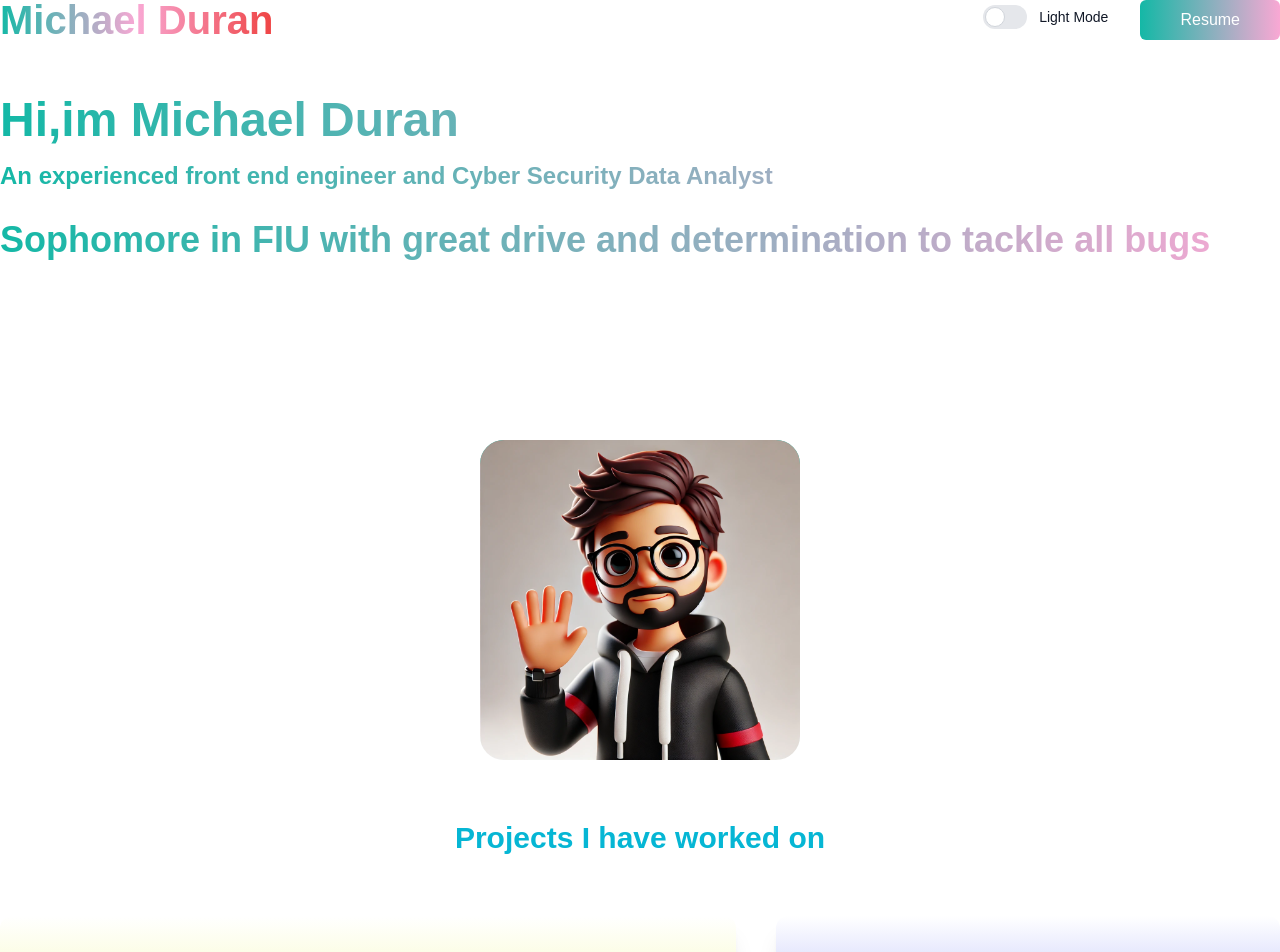
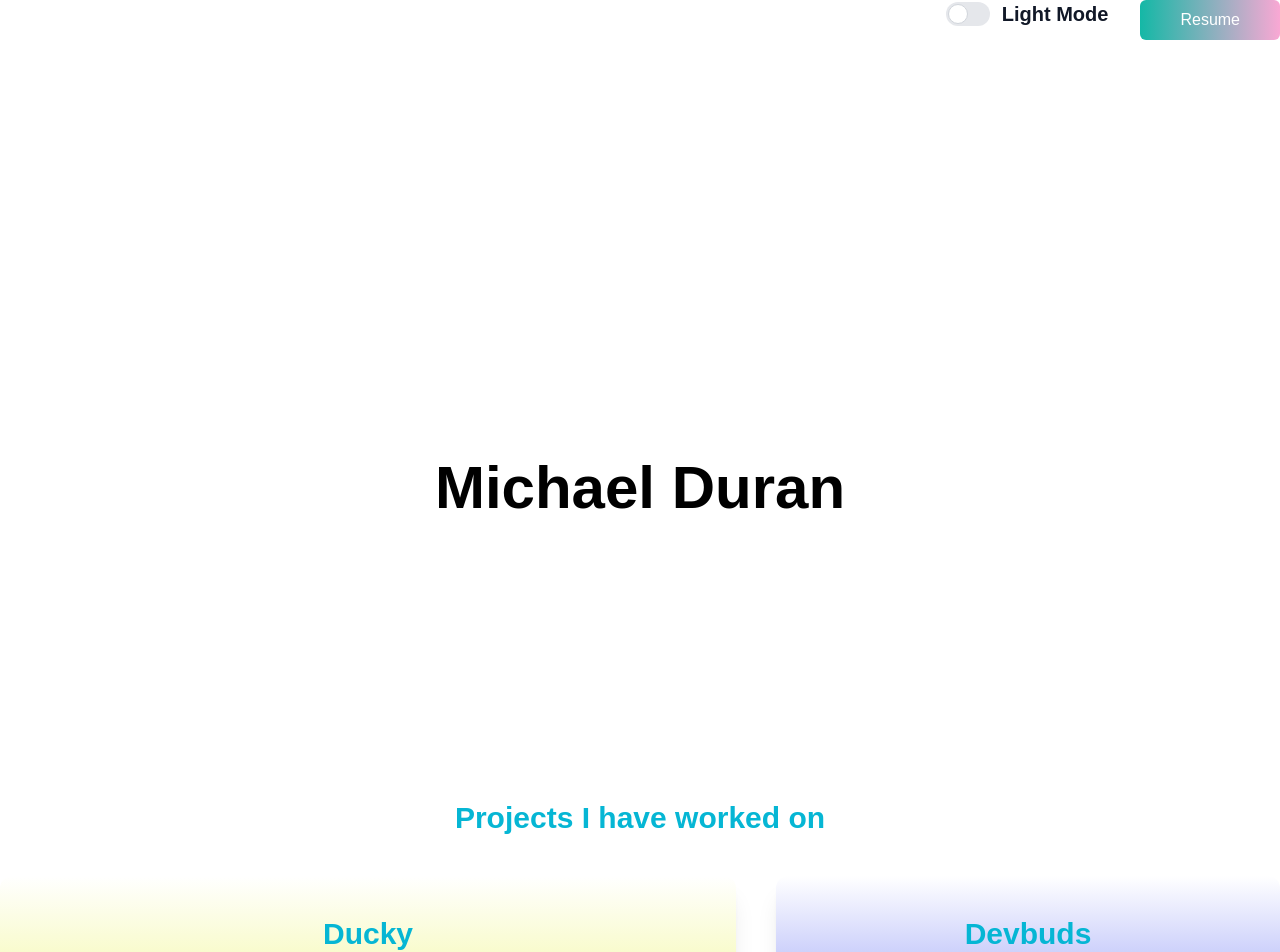
Before and after one commit to duranmichael681/Portfolio, a Next.js app: page / in a window 1280 px wide. Shown: the top 952 px of the page. Built offline with nearby package versions, Linux system fonts and the light colour scheme; a web font is replaced by a local one.

Commit message:
Changed up the front page

```diff
--- a/app/page.js
+++ b/app/page.js
@@ -1,63 +1,59 @@
-'use client'
-import Image from 'next/image'
-import Head from 'next/head'
-import { BsFillMoonStarsFill } from 'react-icons/bs'
-import { AiFillTwitterCircle, AiFillLinkedin, AiFillGithub } from 'react-icons/ai'
-import myImage from '../Renderofme.webp'
-import userName from '../public/UserName.jpg'
-import { useState, useRef, useEffect } from 'react'
-import './globals.css'
+"use client";
+import Image from "next/image";
+import Head from "next/head";
+import { BsFillMoonStarsFill } from "react-icons/bs";
+import {
+  AiFillTwitterCircle,
+  AiFillLinkedin,
+  AiFillGithub,
+} from "react-icons/ai";
+import myImage from "../Renderofme.webp";
+import userName from "../public/UserName.jpg";
+import { useState, useRef, useEffect } from "react";
+import "./globals.css";
 
-import { motion, useAnimation, useScroll, useInView } from 'framer-motion'
-import { yellow } from '@mui/material/colors'
+import { motion, useAnimation, useScroll, useInView } from "framer-motion";
+import { yellow } from "@mui/material/colors";
 export default function Home() {
-  const [darkMode, setDarkMode] = useState(false)
-  const { scrollYProgress: completionProgrss } = useScroll()
-  const containerRef = useRef(null)
-  const isInView = useInView(containerRef, { once: true })
-  const mainControls = useAnimation()
-  useEffect(() => {
-    if (isInView) {
-      mainControls.start('visible')
-    }
-  }, [isInView])
+  const [darkMode, setDarkMode] = useState(false);
 
   return (
-    <div className={darkMode ? 'dark' : ''}>
+    <div className={darkMode ? "dark" : ""}>
       <Head>
         <title>Michael Duran Portfolio</title>
       </Head>
-      <main className='min-h-screen bg-white dark:bg-black'>
-        <section className='h-screen'>
-          <nav className=' mb-12 flex justify-between '>
-            <motion.h1
-              className='text-6xl font-bold bg-gradient-to-r  from-teal-500 via-pink-300 to-red-500 bg-clip-text text-transparent  select-none '
-              initial={{ fontSize: '1rem' }} // 16px
-              animate={{ fontSize: '2.5rem' }} // 40px
-              transition={{ duration: 1 }}
-            >
-              Michael Duran
-            </motion.h1>
-
-            <ul className='flex items-center'>
+      <main className="min-h-screen bg-white dark:bg-black">
+        <section className="h-screen">
+          <nav className=" mb-12 ">
+            <ul className="flex justify-end">
               <li>
-                <label className='inline-flex items-center cursor-pointer'>
-                  <input onClick={() => setDarkMode(!darkMode)} type='checkbox' value='' className='sr-only peer' />
+                <label className="inline-flex items-center cursor-pointer">
+                  <input
+                    onClick={() => setDarkMode(!darkMode)}
+                    type="checkbox"
+                    value=""
+                    className="sr-only peer"
+                  />
                   <div className="relative w-11 h-6 bg-gray-200 peer-focus:outline-none peer-focus:ring-4 peer-focus:ring-blue-300 dark:peer-focus:ring-blue-800 rounded-full peer dark:bg-gray-700 peer-checked:after:translate-x-full rtl:peer-checked:after:-translate-x-full peer-checked:after:border-white after:content-[''] after:absolute after:top-[2px] after:start-[2px] after:bg-white after:border-gray-300 after:border after:rounded-full after:h-5 after:w-5 after:transition-all dark:border-gray-600 peer-checked:bg-slate="></div>
-                  <span className='ms-3 text-sm font-medium text-gray-900 dark:text-gray-300'>{!darkMode ? 'Light Mode' : 'Dark Mode'}</span>
+                  <span className="ms-3 text-xl font-semibold text-gray-900 dark:text-gray-300">
+                    {!darkMode ? "Light Mode" : "Dark Mode"}
+                  </span>
                 </label>
               </li>
 
               <li>
                 <a
-                  href='https://docs.google.com/document/d/1_VCLDuw6R4aDT4wqWDZjEzNJ-NWqKmzW/edit?usp=sharing&ouid=114518633992613409676&rtpof=true&sd=true'
-                  target='_blank'
+                  href="https://docs.google.com/document/d/1_VCLDuw6R4aDT4wqWDZjEzNJ-NWqKmzW/edit?usp=sharing&ouid=114518633992613409676&rtpof=true&sd=true"
+                  target="_blank"
                 >
                   <motion.button
-                    whileTap={{ scale: 0.8, backgroundColor: 'yellow' }}
-                    whileHover={{ scale: 1.3, backgroundColor: 'yellow' }}
-                    className='bg-gradient-to-r from-teal-500 to-pink-300 px-10 py-2 text-white rounded-md ml-8 font-'
-                    target='_blank'
+                    whileTap={{ scale: 0.8, backgroundColor: "#FFFF00" }}
+                    whileHover={{ scale: 1.3, backgroundColor: "yellow" }}
+                    className="bg-gradient-to-r from-teal-500 to-pink-300 px-10 py-2 text-white rounded-md ml-8"
+                    initial={{ opacity: 0, y: 20 }} // Start invisible and slightly down
+                    whileInView={{ opacity: 1, y: 0 }} // Fade in and move up when in view
+                    transition={{ duration: 0.5 }} // Smooth transition
+                    viewport={{ once: false, amount: 0.5 }} // Triggers when 50% visible
                   >
                     Resume
                   </motion.button>
@@ -65,22 +61,23 @@ export default function Home() {
               </li>
             </ul>
           </nav>
-          <div className='text-4xl font-bold bg-gradient-to-r from-teal-500 to-pink-300 bg-clip-text text-transparent'>
-            <h2 className='text-5xl py-2  '>Hi,im Michael Duran</h2>
-            <h3 className='text-2xl py-2 font-bold'>An experienced front end engineer and Cyber Security Data Analyst</h3>
-            <p className='text-md py-5 leading-10 font-semibold'>Sophomore in FIU with great drive and determination to tackle all bugs</p>
-          </div>
+          <section className="h-screen flex items-center justify-center">
+            <motion.h1
+              className="text-center text-6xl font-bold"
+              initial={{ opacity: 0, y: -20 }}
+              animate={{ opacity: 1, y: 0 }}
+              transition={{ duration: 0.5 }}
+            >
+              Michael Duran
+            </motion.h1>
+          </section>
+        </section>
 
-          <div className='relative bg-gradient-to-b from-teal-500 rounded-3xl w-80 h-80 mt-40 overflow-hidden mx-auto'>
-            <Image src={myImage} layout='fill' objectFit='cover' />
-          </div>
-        </section>
-        <section ref={containerRef}>
-          <div className='text-cyan-500 '>
+        <section>
+          <div className="text-cyan-500 ">
             <motion.h3
-              className='text-3xl p-5 font-bold text-center '
-              animate={mainControls}
-              initial='hidden'
+              className="text-3xl  font-bold text-center "
+              initial=""
               variants={{
                 hidden: { opacity: 0, y: 75 },
                 visible: {
@@ -93,36 +90,51 @@ export default function Home() {
               Projects I have worked on
             </motion.h3>
             <section>
-              <motion.div className=' flex justify-evenly h-max  gap-10'>
-                <a href='https://www.ducky.pics' target='_blank'>
+              <motion.div className=" flex justify-evenly h-max  gap-10">
+                <a href="https://www.ducky.pics" target="_blank">
                   <motion.div
                     className={`text-center rounded-xl shadow-xl p-10 my-10 ${
-                      darkMode ? 'bg-gradient-to-b from-[#eaf258] to-white' : 'bg-gradient-to-b from-white to-[#eaf258]'
+                      darkMode
+                        ? "bg-gradient-to-b from-[#eaf258] to-white"
+                        : "bg-gradient-to-b from-white to-[#eaf258]"
                     }`}
                     whileHover={{ scale: 1.1 }}
                     whileTap={{ scale: 0.9 }}
                   >
-                    <h3 className='text-3xl font-extrabold text-center'>Ducky</h3>
-                    <p className='text-xl '>
-                      {' '}
-                      Ducky.pics is a fun, easy-to-use photo-sharing platform designed for those who want to capture their special moments and share
-                      them with friends and family. Whether you're snapping pictures from your phone or camera, Ducky.pics makes it simple to upload,
-                      organize, and showcase your photos in a vibrant, user-friendly environment.
+                    <h3 className="text-3xl font-extrabold text-center">
+                      Ducky
+                    </h3>
+                    <p className="text-xl ">
+                      {" "}
+                      Ducky.pics is a fun, easy-to-use photo-sharing platform
+                      designed for those who want to capture their special
+                      moments and share them with friends and family. Whether
+                      you're snapping pictures from your phone or camera,
+                      Ducky.pics makes it simple to upload, organize, and
+                      showcase your photos in a vibrant, user-friendly
+                      environment.
                     </p>
                   </motion.div>
                 </a>
-                <a href='https://www.Devbuds.org' target='_blank'>
+                <a href="https://www.Devbuds.org" target="_blank">
                   <motion.div
                     className={`text-center rounded-xl shadow-xl p-10 my-10 ${
-                      darkMode ? 'bg-gradient-to-b from-[#5865F2] to-gray-500' : 'bg-gradient-to-b from-white to-[#5865F2]'
+                      darkMode
+                        ? "bg-gradient-to-b from-[#5865F2] to-gray-500"
+                        : "bg-gradient-to-b from-white to-[#5865F2]"
                     }`}
                     whileHover={{ scale: 1.1 }}
                     whileTap={{ scale: 0.9 }}
                   >
-                    <h3 className='text-3xl font-extrabold text-center'>Devbuds</h3>
-                    <p className='text-xl'>
-                      As an LFG service for CompSci majors, our group over at Devbuds was to connect people with each other and collaborate with each
-                      other on projects to later add to their resume and hopefully build up their confidence in coding
+                    <h3 className="text-3xl font-extrabold text-center">
+                      Devbuds
+                    </h3>
+                    <p className="text-xl">
+                      As an LFG service for CompSci majors, our group over at
+                      Devbuds was to connect people with each other and
+                      collaborate with each other on projects to later add to
+                      their resume and hopefully build up their confidence in
+                      coding
                     </p>
                   </motion.div>
                 </a>
@@ -130,12 +142,12 @@ export default function Home() {
             </section>
           </div>
         </section>
-        <div className='text-5xl flex justify-center gap-36'>
-          <AiFillLinkedin className='bg-gradient-to-r from-cyan-500 to-teal-500 rounded-lg' />
-          <AiFillTwitterCircle className='bg-gradient-to-r from-cyan-500 to-teal-500 rounded-lg' />
-          <AiFillGithub className='bg-gradient-to-r from-cyan-500 to-teal-500 rounded-lg' />
+        <div className="text-5xl flex justify-center gap-36">
+          <AiFillLinkedin className="bg-gradient-to-r from-cyan-500 to-teal-500 rounded-lg" />
+          <AiFillTwitterCircle className="bg-gradient-to-r from-cyan-500 to-teal-500 rounded-lg" />
+          <AiFillGithub className="bg-gradient-to-r from-cyan-500 to-teal-500 rounded-lg" />
         </div>
       </main>
     </div>
-  )
+  );
 }
```
